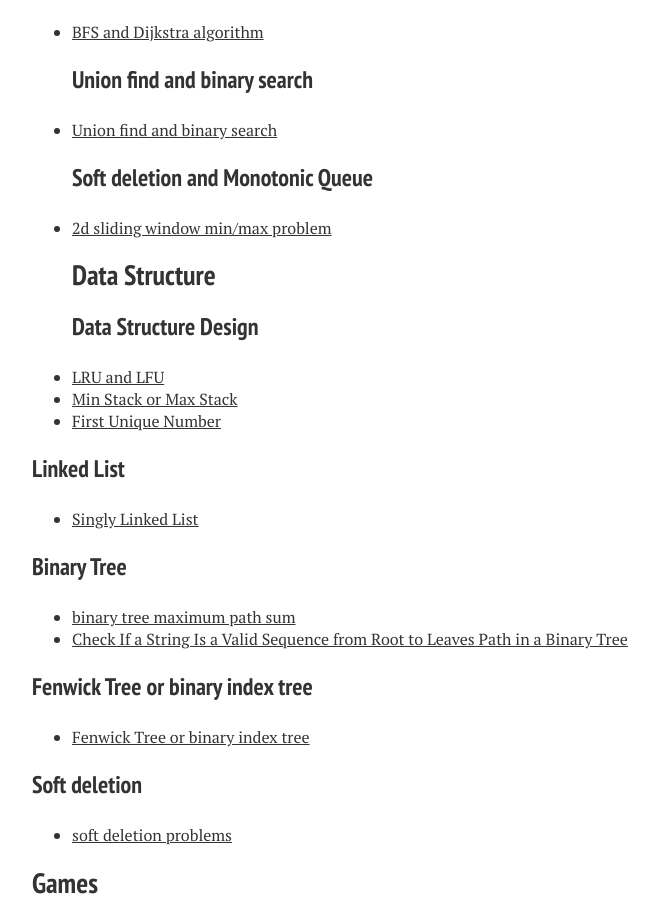
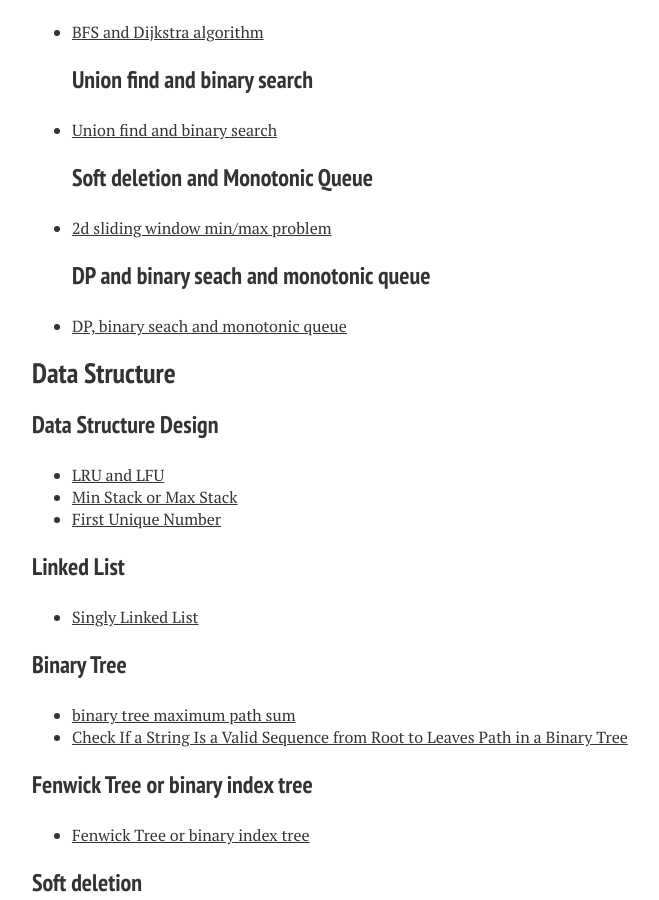
Before and after one commit to xiaokeshen/xiaokeshen.github.io, a Jekyll site: the page built from blog/index.md, in a window 1280 px wide and 900 px high, scrolled down 2347 px. Shown: the whole window, without its empty margins (288-947 px from the left). Built offline with Jekyll 4.4.1, drawn with Linux system fonts in a browser that asks for light colours; nearby versions of some CDN libraries; some of the changed text lies outside the part shown.

Commit message:
add a mixed algorithm LIS

```diff
--- a/blog/index.md
+++ b/blog/index.md
@@ -83,6 +83,9 @@ My 'Serious' coding got started since I became a student as a Computer Science M
 - [Union find and binary search](https://medium.com/@jim.morris.shen/union-find-and-binary-search-ddbdee684641?source=friends_link&sk=4e4ce2ecd1f64c2341190554cb2a02d2)
 ### Soft deletion and Monotonic Queue
 - [2d sliding window min/max problem](https://medium.com/@jim.morris.shen/2d-sliding-window-min-max-problem-e24b0c707a62?source=friends_link&sk=46498cedeb74b99fa2cd188e492184ba)
+### DP and binary seach and monotonic queue
+- [DP, binary seach and monotonic queue ](https://medium.com/@jim.morris.shen/dp-binary-search-and-monotonic-queue-fc176f7b21c7?source=friends_link&sk=ff461c1950c896faf5183017f7236a79)
+
 ## Data Structure
 ### Data Structure Design
 
```
